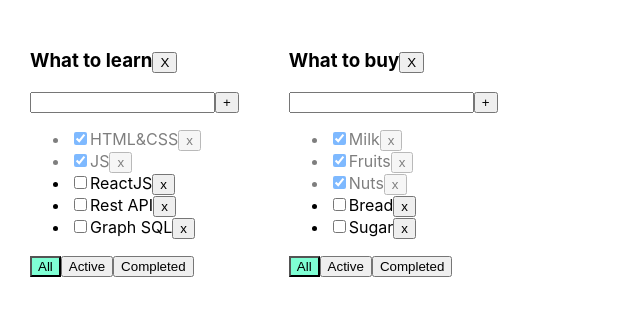
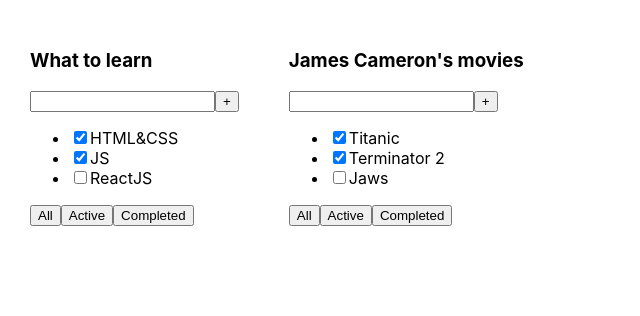
Before and after one commit to IJTINK7/to-do_list, a React (Create React App) app: page / in a window 1280 px wide. Shown: the top 316 px of the page, without its empty margins (0-640 px from the left). Built offline with nearby package versions, Linux system fonts and the light colour scheme.

Commit message:
Starting of "Todolist 02" lesson

```diff
--- a/src/App.tsx
+++ b/src/App.tsx
@@ -1,34 +1,33 @@
-// import React from 'react'
-// import './App.css'
-// import {Todolist} from "./Todolist";
-//
-// function App() {
-// 	const tasks1 = [
-// 		{ id: 1, title: "HTML&CSS", isDone: true },
-// 		{ id: 2, title: "JS", isDone: true },
-// 		{ id: 3, title: "ReactJS", isDone: false }
-// 	]
-// 	const tasks2 = [
-// 		{ id: 1, title: "Titanic", isDone: true },
-// 		{ id: 2, title: "Terminator 2", isDone: true },
-// 		{ id: 3, title: "Jaws", isDone: false }
-// 	]
-// 	return (
-// 		<div className='App'>
-// 			<Todolist
-// 				title = "What to learn"
-// 				tasks={tasks1}
-// 			/>
-// 			<Todolist
-// 				title = "James Cameron's movies"
-// 				tasks ={tasks2}
-// 			/>
-// 		</div>
-// 	)
-// }
-//
-// export default App;
-//
+import React from 'react'
+import './App.css'
+import {Todolist} from "./Todolist";
+
+function App() {
+	const tasks1 = [
+		{ id: 1, title: "HTML&CSS", isDone: true },
+		{ id: 2, title: "JS", isDone: true },
+		{ id: 3, title: "ReactJS", isDone: false }
+	]
+	const tasks2 = [
+		{ id: 1, title: "Titanic", isDone: true },
+		{ id: 2, title: "Terminator 2", isDone: true },
+		{ id: 3, title: "Jaws", isDone: false }
+	]
+	return (
+		<div className='App'>
+			<Todolist
+				title = "What to learn"
+				tasks={tasks1}
+			/>
+			<Todolist
+				title = "James Cameron's movies"
+				tasks ={tasks2}
+			/>
+		</div>
+	)
+}
+
+export default App;
 
 // Todolist 01
 
@@ -66,30 +65,30 @@
 
 // Todolist 05
 //
-import React, {useState} from 'react';
-import './App.css';
-import {TaskType, Todolist} from './Todolist';
-import {v1} from 'uuid';
-
-export type FilterValuesType = "all" | "active" | "completed";
-
-type TodolistsType ={
-	id: string;
-	title: string;
-	filter: FilterValuesType;
-}
-type TasksType={
-	[key: string]: Array<TaskType>
-}
-
-function App() {
-	let todolistID1 = v1()
-	let todolistID2 = v1()
-
-	let [todolists, setTodolists] = useState<Array<TodolistsType>>([
-		{id: todolistID1, title: "What to learn", filter: "all"},
-		{id: todolistID2, title: "What to buy", filter: "all"},
-	])
+// import React, {useState} from 'react';
+// import './App.css';
+// import {TaskType, Todolist} from './Todolist';
+// import {v1} from 'uuid';
+//
+// export type FilterValuesType = "all" | "active" | "completed";
+//
+// type TodolistsType ={
+// 	id: string;
+// 	title: string;
+// 	filter: FilterValuesType;
+// }
+// type TasksType={
+// 	[key: string]: Array<TaskType>
+// }
+//
+// function App() {
+// 	let todolistID1 = v1()
+// 	let todolistID2 = v1()
+//
+// 	let [todolists, setTodolists] = useState<Array<TodolistsType>>([
+// 		{id: todolistID1, title: "What to learn", filter: "all"},
+// 		{id: todolistID2, title: "What to buy", filter: "all"},
+// 	])
 
 	// let [tasks, setTasks] = useState([
 	// 	{id: v1(), title: "HTML&CSS", isDone: true},
@@ -99,68 +98,68 @@
 	// 	{id: v1(), title: "GraphQL", isDone: false},
 	// ]);
 
-	let [tasks, setTasks] = useState<TasksType>({
-		[todolistID1]: [
-			{id: v1(), title: 'HTML&CSS', isDone: true},
-			{id: v1(), title: 'JS', isDone: true},
-			{id: v1(), title: 'ReactJS', isDone: false},
-			{id: v1(), title: 'Rest API', isDone: false},
-			{id: v1(), title: 'Graph SQL', isDone: false},
-
-		],
-		[todolistID2]: [
-			{id: v1(), title: 'Milk', isDone: true},
-			{id: v1(), title: 'Fruits', isDone: true},
-			{id: v1(), title: 'Nuts', isDone: true},
-			{id: v1(), title: 'Bread', isDone: false},
-			{id: v1(), title: 'Sugar', isDone: false},
-		]
-	})
-	function removeTask(todolistID: string, taskID: string) {
-		setTasks({...tasks, [todolistID]: tasks[todolistID].filter(el => el.id !== taskID)});
-	}
-	function addTask(todolistID: string, taskTitle: string) {
-		let newTask = {id: v1(), title: taskTitle, isDone: false}
-		setTasks({...tasks, [todolistID]: [ newTask, ...tasks[todolistID]]});
-	}
-	function changeStatus(todolistID: string, taskId: string, isDone: boolean) {
-		setTasks({...tasks, [todolistID]: tasks[todolistID].map(el => el.id === taskId ?  {...el, isDone}: el)})
-	}
-	function changeFilter(todolistID: string, value: FilterValuesType) {
-		setTodolists(todolists.map(el => el.id === todolistID ? {...el, filter: value}: el));
-	}
-
-	const removeTodolist = (todolistID: string) => {
-		setTodolists(todolists.filter(el => el.id !== todolistID))
-		delete tasks[todolistID]
-	}
-
-	return (
-		<div className="App">
-			{todolists.map(el=>{
-				let tasksForTodolist = tasks[el.id];
-				if (el.filter === "active") {
-					tasksForTodolist = tasks[el.id].filter(t => !t.isDone);
-				}
-				if (el.filter === "completed") {
-					tasksForTodolist = tasks[el.id].filter(t => t.isDone);
-				}
-				return <Todolist
-					key={el.id}
-					todolistID={el.id}
-					title={el.title}
-					tasks={tasksForTodolist}
-					removeTask={removeTask}
-					changeFilter={changeFilter}
-					addTask={addTask}
-					changeTaskStatus={changeStatus}
-					filter={el.filter}
-					removeTodolist={removeTodolist}
-				/>
-			})}
-
-		</div>
-	);
-}
-
-export default App;
+// 	let [tasks, setTasks] = useState<TasksType>({
+// 		[todolistID1]: [
+// 			{id: v1(), title: 'HTML&CSS', isDone: true},
+// 			{id: v1(), title: 'JS', isDone: true},
+// 			{id: v1(), title: 'ReactJS', isDone: false},
+// 			{id: v1(), title: 'Rest API', isDone: false},
+// 			{id: v1(), title: 'Graph SQL', isDone: false},
+//
+// 		],
+// 		[todolistID2]: [
+// 			{id: v1(), title: 'Milk', isDone: true},
+// 			{id: v1(), title: 'Fruits', isDone: true},
+// 			{id: v1(), title: 'Nuts', isDone: true},
+// 			{id: v1(), title: 'Bread', isDone: false},
+// 			{id: v1(), title: 'Sugar', isDone: false},
+// 		]
+// 	})
+// 	function removeTask(todolistID: string, taskID: string) {
+// 		setTasks({...tasks, [todolistID]: tasks[todolistID].filter(el => el.id !== taskID)});
+// 	}
+// 	function addTask(todolistID: string, taskTitle: string) {
+// 		let newTask = {id: v1(), title: taskTitle, isDone: false}
+// 		setTasks({...tasks, [todolistID]: [ newTask, ...tasks[todolistID]]});
+// 	}
+// 	function changeStatus(todolistID: string, taskId: string, isDone: boolean) {
+// 		setTasks({...tasks, [todolistID]: tasks[todolistID].map(el => el.id === taskId ?  {...el, isDone}: el)})
+// 	}
+// 	function changeFilter(todolistID: string, value: FilterValuesType) {
+// 		setTodolists(todolists.map(el => el.id === todolistID ? {...el, filter: value}: el));
+// 	}
+//
+// 	const removeTodolist = (todolistID: string) => {
+// 		setTodolists(todolists.filter(el => el.id !== todolistID))
+// 		delete tasks[todolistID]
+// 	}
+//
+// 	return (
+// 		<div className="App">
+// 			{todolists.map(el=>{
+// 				let tasksForTodolist = tasks[el.id];
+// 				if (el.filter === "active") {
+// 					tasksForTodolist = tasks[el.id].filter(t => !t.isDone);
+// 				}
+// 				if (el.filter === "completed") {
+// 					tasksForTodolist = tasks[el.id].filter(t => t.isDone);
+// 				}
+// 				return <Todolist
+// 					key={el.id}
+// 					todolistID={el.id}
+// 					title={el.title}
+// 					tasks={tasksForTodolist}
+// 					removeTask={removeTask}
+// 					changeFilter={changeFilter}
+// 					addTask={addTask}
+// 					changeTaskStatus={changeStatus}
+// 					filter={el.filter}
+// 					removeTodolist={removeTodolist}
+// 				/>
+// 			})}
+//
+// 		</div>
+// 	);
+// }
+//
+// export default App;
--- a/src/Todolist.tsx
+++ b/src/Todolist.tsx
@@ -1,36 +1,36 @@
-// import React from "react";
-//
-// type TasksType={
-// 	id: number;
-// 	title: string;
-// 	isDone: boolean;
-// }
-//
-// type PropsType ={
-// 	title: string
-// 	tasks: Array<TasksType>
-// }
-// export const Todolist = (props:PropsType) => {
-// 	return (
-// 		<div>
-// 			<h3>{props.title}</h3>
-// 			<div>
-// 				<input/>
-// 				<button>+</button>
-// 			</div>
-// 			<ul>
-// 				<li><input type='checkbox' checked={props.tasks[0].isDone}/><span>{props.tasks[0].title}</span></li>
-// 				<li><input type='checkbox' checked={props.tasks[1].isDone}/><span>{props.tasks[1].title}</span></li>
-// 				<li><input type='checkbox' checked={props.tasks[2].isDone}/><span>{props.tasks[2].title}</span></li>
-// 			</ul>
-// 			<div>
-// 				<button>All</button>
-// 				<button>Active</button>
-// 				<button>Completed</button>
-// 			</div>
-// 		</div>
-// 	)
-// }
+import React from "react";
+
+type TasksType={
+	id: number;
+	title: string;
+	isDone: boolean;
+}
+
+type PropsType ={
+	title: string
+	tasks: Array<TasksType>
+}
+export const Todolist = (props:PropsType) => {
+	return (
+		<div>
+			<h3>{props.title}</h3>
+			<div>
+				<input/>
+				<button>+</button>
+			</div>
+			<ul>
+				<li><input type='checkbox' checked={props.tasks[0].isDone}/><span>{props.tasks[0].title}</span></li>
+				<li><input type='checkbox' checked={props.tasks[1].isDone}/><span>{props.tasks[1].title}</span></li>
+				<li><input type='checkbox' checked={props.tasks[2].isDone}/><span>{props.tasks[2].title}</span></li>
+			</ul>
+			<div>
+				<button>All</button>
+				<button>Active</button>
+				<button>Completed</button>
+			</div>
+		</div>
+	)
+}
 
 // Todolist 01
 
@@ -70,98 +70,98 @@
 
 // Todolist 05
 
-import React, {ChangeEvent, KeyboardEvent, useState} from 'react';
-import {FilterValuesType} from './App';
-
-export type TaskType = {
-	id: string
-	title: string
-	isDone: boolean
-}
-
-type PropsType = {
-	todolistID: string
-	title: string
-	tasks: Array<TaskType>
-	removeTask: (todolistID: string, taskID: string) => void
-	changeFilter: (todolistID: string, value: FilterValuesType) => void
-	addTask: (todolistID: string, taskTitle: string) => void
-	changeTaskStatus: (todolistID: string, taskId: string, isDone: boolean) => void
-	filter: FilterValuesType
-	removeTodolist: (todolistID: string) => void
-}
-
-export function Todolist(props: PropsType) {
-
-	let [title, setTitle] = useState("")
-	let [error, setError] = useState<string | null>(null)
-
-	const addTask = () => {
-		if (title.trim() !== "") {
-			props.addTask(props.todolistID, title.trim());
-			setTitle("");
-		} else {
-			setError("Title is required");
-		}
-	}
-
-	const onChangeHandler = (e: ChangeEvent<HTMLInputElement>) => {
-		setTitle(e.currentTarget.value)
-	}
-
-	const onKeyPressHandler = (e: KeyboardEvent<HTMLInputElement>) => {
-		setError(null);
-		if (e.charCode === 13) {
-			addTask();
-		}
-	}
-
-	const onAllClickHandler = () => props.changeFilter(props.todolistID, "all");
-	const onActiveClickHandler = () => props.changeFilter(props.todolistID, "active");
-	const onCompletedClickHandler = () => props.changeFilter(props.todolistID, "completed");
-	const removeTodolistHandler = () => {
-		props.removeTodolist(props.todolistID)
-	}
-
-	return <div>
-		<h3>
-			{props.title}
-			<button onClick={removeTodolistHandler}>X</button>
-		</h3>
-		<div>
-			<input value={title}
-				   onChange={onChangeHandler}
-				   onKeyPress={onKeyPressHandler}
-				   className={error ? "error" : ""}
-			/>
-			<button onClick={addTask}>+</button>
-			{error && <div className="error-message">{error}</div>}
-		</div>
-		<ul>
-			{
-				props.tasks.map(t => {
-					const onClickHandler = () => props.removeTask(props.todolistID, t.id)
-					const onChangeHandler = (e: ChangeEvent<HTMLInputElement>) => {
-						props.changeTaskStatus(props.todolistID, t.id, e.currentTarget.checked);
-					}
-
-					return <li key={t.id} className={t.isDone ? "is-done" : ""}>
-						<input type="checkbox"
-							   onChange={onChangeHandler}
-							   checked={t.isDone}/>
-						<span>{t.title}</span>
-						<button onClick={onClickHandler}>x</button>
-					</li>
-				})
-			}
-		</ul>
-		<div>
-			<button className={props.filter === 'all' ? "active-filter" : ""}
-					onClick={onAllClickHandler}>All</button>
-			<button className={props.filter === 'active' ? "active-filter" : ""}
-					onClick={onActiveClickHandler}>Active</button>
-			<button className={props.filter === 'completed' ? "active-filter" : ""}
-					onClick={onCompletedClickHandler}>Completed</button>
-		</div>
-	</div>
-}
+// import React, {ChangeEvent, KeyboardEvent, useState} from 'react';
+// import {FilterValuesType} from './App';
+//
+// export type TaskType = {
+// 	id: string
+// 	title: string
+// 	isDone: boolean
+// }
+//
+// type PropsType = {
+// 	todolistID: string
+// 	title: string
+// 	tasks: Array<TaskType>
+// 	removeTask: (todolistID: string, taskID: string) => void
+// 	changeFilter: (todolistID: string, value: FilterValuesType) => void
+// 	addTask: (todolistID: string, taskTitle: string) => void
+// 	changeTaskStatus: (todolistID: string, taskId: string, isDone: boolean) => void
+// 	filter: FilterValuesType
+// 	removeTodolist: (todolistID: string) => void
+// }
+//
+// export function Todolist(props: PropsType) {
+//
+// 	let [title, setTitle] = useState("")
+// 	let [error, setError] = useState<string | null>(null)
+//
+// 	const addTask = () => {
+// 		if (title.trim() !== "") {
+// 			props.addTask(props.todolistID, title.trim());
+// 			setTitle("");
+// 		} else {
+// 			setError("Title is required");
+// 		}
+// 	}
+//
+// 	const onChangeHandler = (e: ChangeEvent<HTMLInputElement>) => {
+// 		setTitle(e.currentTarget.value)
+// 	}
+//
+// 	const onKeyPressHandler = (e: KeyboardEvent<HTMLInputElement>) => {
+// 		setError(null);
+// 		if (e.charCode === 13) {
+// 			addTask();
+// 		}
+// 	}
+//
+// 	const onAllClickHandler = () => props.changeFilter(props.todolistID, "all");
+// 	const onActiveClickHandler = () => props.changeFilter(props.todolistID, "active");
+// 	const onCompletedClickHandler = () => props.changeFilter(props.todolistID, "completed");
+// 	const removeTodolistHandler = () => {
+// 		props.removeTodolist(props.todolistID)
+// 	}
+//
+// 	return <div>
+// 		<h3>
+// 			{props.title}
+// 			<button onClick={removeTodolistHandler}>X</button>
+// 		</h3>
+// 		<div>
+// 			<input value={title}
+// 				   onChange={onChangeHandler}
+// 				   onKeyPress={onKeyPressHandler}
+// 				   className={error ? "error" : ""}
+// 			/>
+// 			<button onClick={addTask}>+</button>
+// 			{error && <div className="error-message">{error}</div>}
+// 		</div>
+// 		<ul>
+// 			{
+// 				props.tasks.map(t => {
+// 					const onClickHandler = () => props.removeTask(props.todolistID, t.id)
+// 					const onChangeHandler = (e: ChangeEvent<HTMLInputElement>) => {
+// 						props.changeTaskStatus(props.todolistID, t.id, e.currentTarget.checked);
+// 					}
+//
+// 					return <li key={t.id} className={t.isDone ? "is-done" : ""}>
+// 						<input type="checkbox"
+// 							   onChange={onChangeHandler}
+// 							   checked={t.isDone}/>
+// 						<span>{t.title}</span>
+// 						<button onClick={onClickHandler}>x</button>
+// 					</li>
+// 				})
+// 			}
+// 		</ul>
+// 		<div>
+// 			<button className={props.filter === 'all' ? "active-filter" : ""}
+// 					onClick={onAllClickHandler}>All</button>
+// 			<button className={props.filter === 'active' ? "active-filter" : ""}
+// 					onClick={onActiveClickHandler}>Active</button>
+// 			<button className={props.filter === 'completed' ? "active-filter" : ""}
+// 					onClick={onCompletedClickHandler}>Completed</button>
+// 		</div>
+// 	</div>
+// }
```
